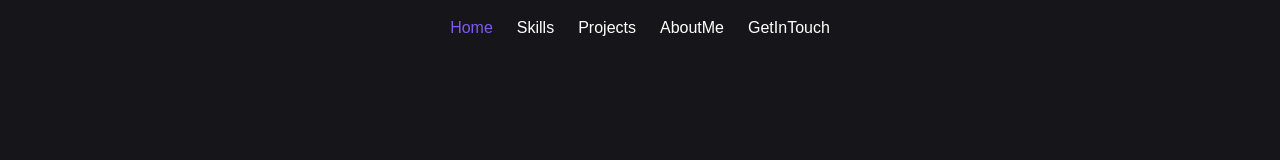
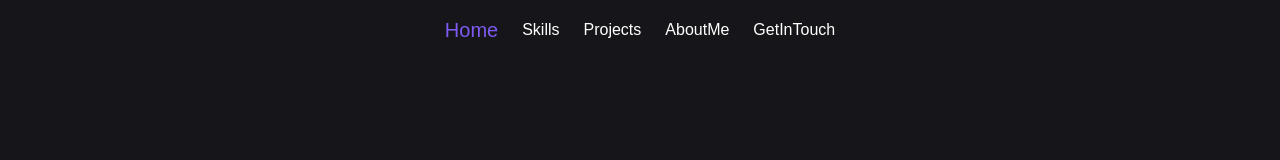
Before and after one commit to Shahryar-Pirooz/Shahryar-Pirooz, a React (Create React App) app: page / in a window 1280 px wide. Shown: the top 160 px of the page. Built offline with nearby package versions, Linux system fonts and the light colour scheme; no server answers.

Commit message:
navbar items chagned

```diff
--- a/package.json
+++ b/package.json
@@ -38,6 +38,7 @@
   },
   "devDependencies": {
     "@iconify/react": "^4.1.0",
+    "prettier-plugin-tailwindcss": "^0.2.2",
     "tailwindcss": "^3.2.4"
   }
 }
--- a/src/components/navbar.jsx
+++ b/src/components/navbar.jsx
@@ -11,7 +11,7 @@ export default function NavBar({ state, handler }) {
           const pageStyle =
             ' text-head mx-3 cursor-pointer transition-all  duration-500 hover:bg-primary hover:rounded-xl hover:px-3'
           const selectedStyle =
-            'text-primary transition-all  duration-500 hover:bg-background hover:px-0'
+            'text-xl text-primary transition-all  duration-500 hover:bg-background hover:px-0'
           if (page === state) {
             return (
               <p
```
Also changed, not shown: 1 other file (tests, documents, lock files or other folders).
